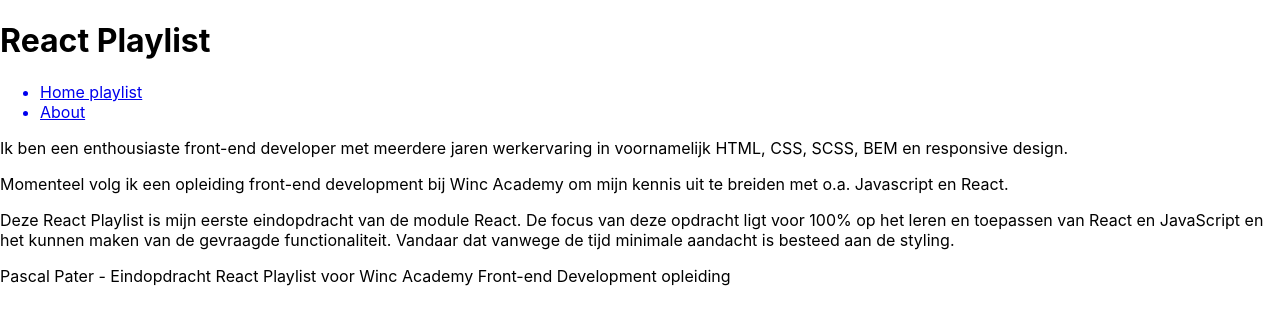
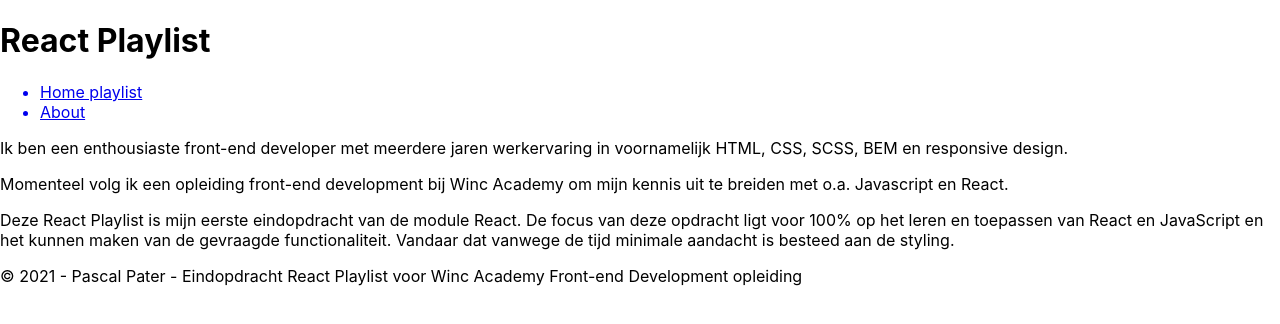
Before and after one commit to PasquinelP/pascal_pater-eindopdracht-React-Playlist, a React (Create React App) app: page /about in a window 1280 px wide. Shown: the top 324 px of the page. Built offline with nearby package versions, Linux system fonts and the light colour scheme; the HTML template or start-up script is replaced by a standard one.

Commit message:
update text

```diff
--- a/src/components/Footer.js
+++ b/src/components/Footer.js
@@ -4,7 +4,7 @@ const Footer = () => {
   return (
     <footer>
       <p>
-        Pascal Pater - Eindopdracht React Playlist voor Winc
+        &copy; 2021 - Pascal Pater - Eindopdracht React Playlist voor Winc
         Academy Front-end Development opleiding
       </p>
     </footer>
```
